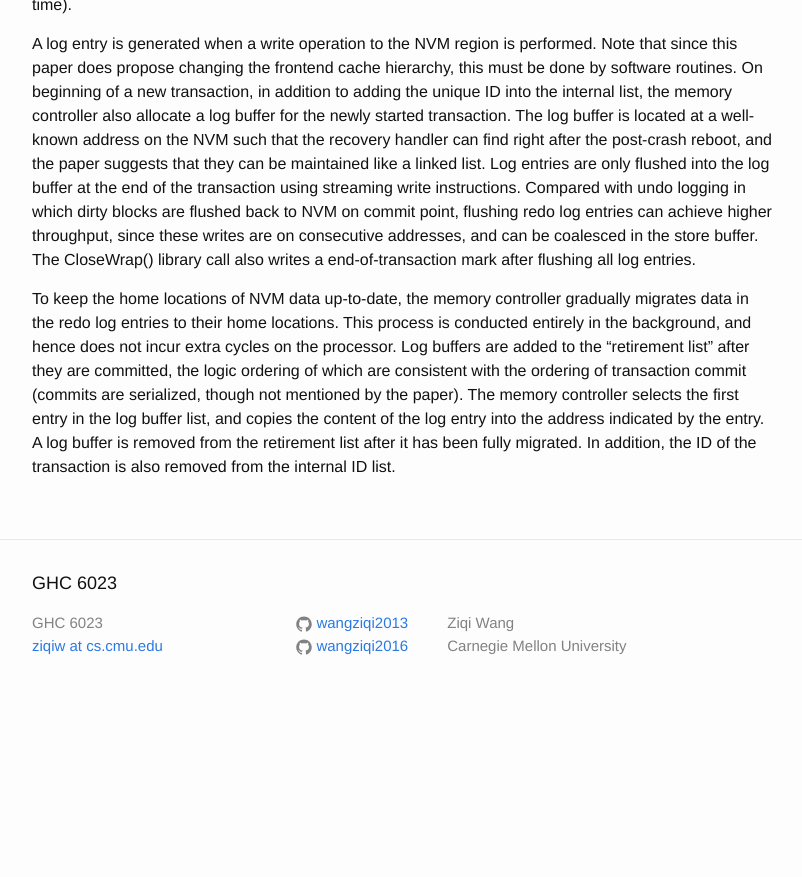
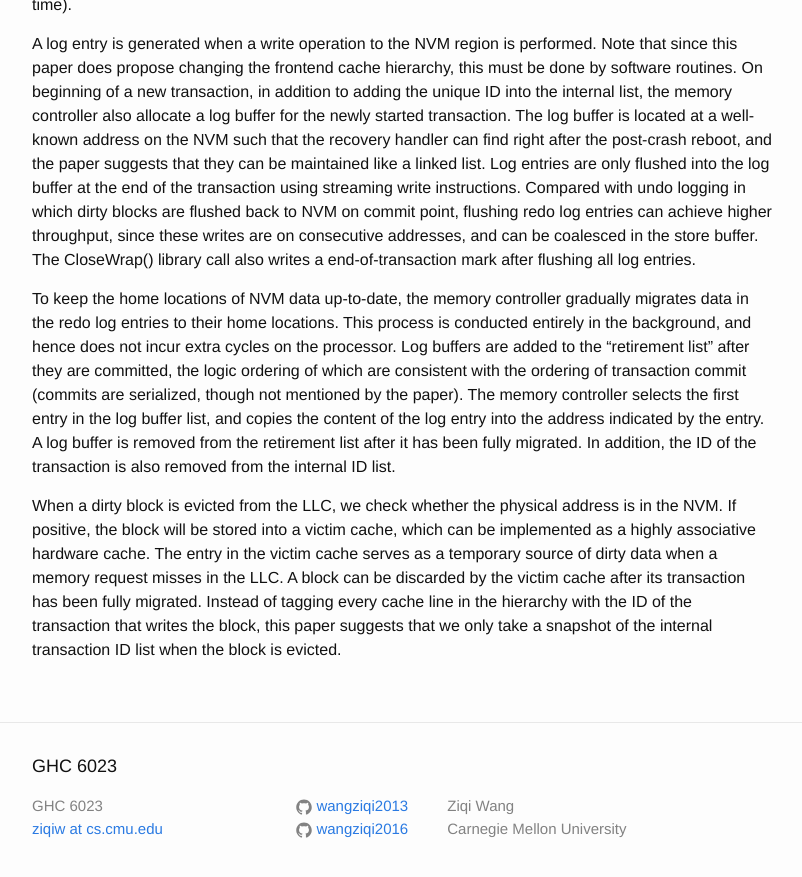
Before and after one commit to wangziqi2013/wangziqi2013.github.io, a Jekyll site: the page built from _posts/2019-08-26-atomic-persistence-for-scm.markdown, in a window 1280 px wide and 900 px high, scrolled down 1528 px. Shown: the top 877 px of the window, without its empty margins (238-1040 px from the left). Built offline with Jekyll 4.4.1, drawn with Linux system fonts in a browser that asks for light colours; before the commit the page ends 2245 px from its top, so only the background shows below that.

Commit message:
Adding cache

```diff
--- a/_posts/2019-08-26-atomic-persistence-for-scm.markdown
+++ b/_posts/2019-08-26-atomic-persistence-for-scm.markdown
@@ -70,3 +70,10 @@ which are consistent with the ordering of transaction commit (commits are serial
 The memory controller selects the first entry in the log buffer list, and copies the content of the log entry into the
 address indicated by the entry. A log buffer is removed from the retirement list after it has been fully migrated. In
 addition, the ID of the transaction is also removed from the internal ID list.
+
+When a dirty block is evicted from the LLC, we check whether the physical address is in the NVM. If positive, the
+block will be stored into a victim cache, which can be implemented as a highly associative hardware cache.
+The entry in the victim cache serves as a temporary source of dirty data when a memory request misses in the LLC.
+A block can be discarded by the victim cache after its transaction has been fully migrated. Instead of tagging every
+cache line in the hierarchy with the ID of the transaction that writes the block, this paper suggests that we
+only take a snapshot of the internal transaction ID list when the block is evicted.
```
